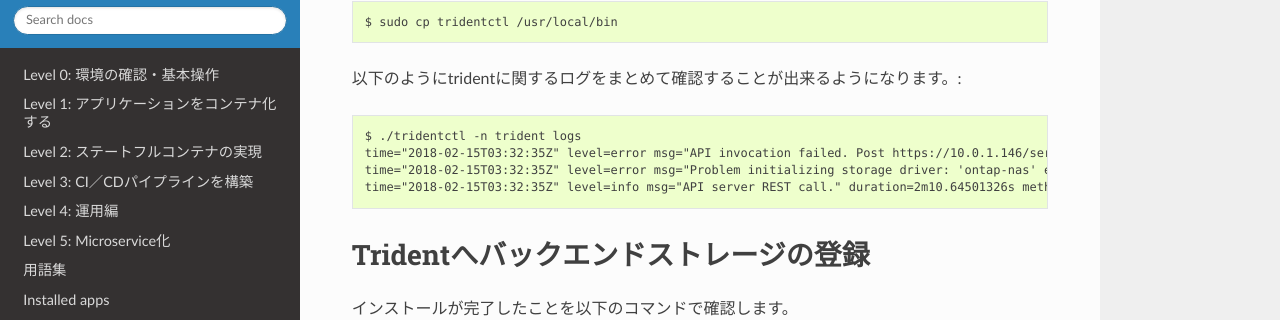
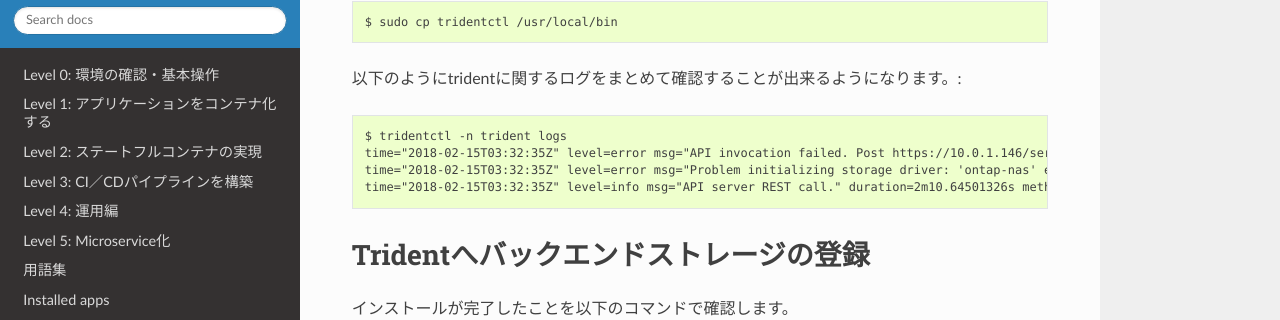
Before and after one commit to NetAppJpTechTeam/NetAppDigitalTransformationLab, a Sphinx documentation site: the page built from docs/source/Level2/trident-install.rst, in a window 1280 px wide and 900 px high, scrolled down 1328 px. Shown: the part 131-451 px from the top of the window. Built offline with Sphinx 7.4.7 and the Read the Docs theme 2.0.0, drawn with Linux system fonts in a browser that asks for light colours; some of the changed text lies outside the part shown.

Commit message:
fix typo

```diff
--- a/docs/source/Level2/trident-install.rst
+++ b/docs/source/Level2/trident-install.rst
@@ -14,7 +14,7 @@
 =============================================================
 
 バイナリをダウンロードしてインストールします。
-バックエンドストレージのための ``setup/backend.json`` を編集します。以下はサンプルとなります。::
+バックエンドストレージのための ``setup/backend.json`` を編集します。以下はサンプルとなります。 ::
 
     $ wget https://github.com/NetApp/trident/releases/download/v18.01.0/trident-installer-18.01.0.tar.gz
     $ tar xzf trident*.tar.gz && cd trident-installer
@@ -72,7 +72,7 @@
 
 以下のようにtridentに関するログをまとめて確認することが出来るようになります。::
 
-    $ ./tridentctl -n trident logs
+    $ tridentctl -n trident logs
     time="2018-02-15T03:32:35Z" level=error msg="API invocation failed. Post https://10.0.1.146/servlets/netapp.servlets.admin.XMLrequest_filer: dial tcp 10.0.1.146:443: getsockopt: connection timed out"
     time="2018-02-15T03:32:35Z" level=error msg="Problem initializing storage driver: 'ontap-nas' error: Error initializing ontap-nas driver. Could not determine Data ONTAP API version. Could not read ONTAPI version. Post https://10.0.1.146/servlets/netapp.servlets.admin.XMLrequest_filer: dial tcp 10.0.1.146:443: getsockopt: connection timed out" backend= handler=AddBackend
     time="2018-02-15T03:32:35Z" level=info msg="API server REST call." duration=2m10.64501326s method=POST route=AddBackend uri=/trident/v1/backend
```
